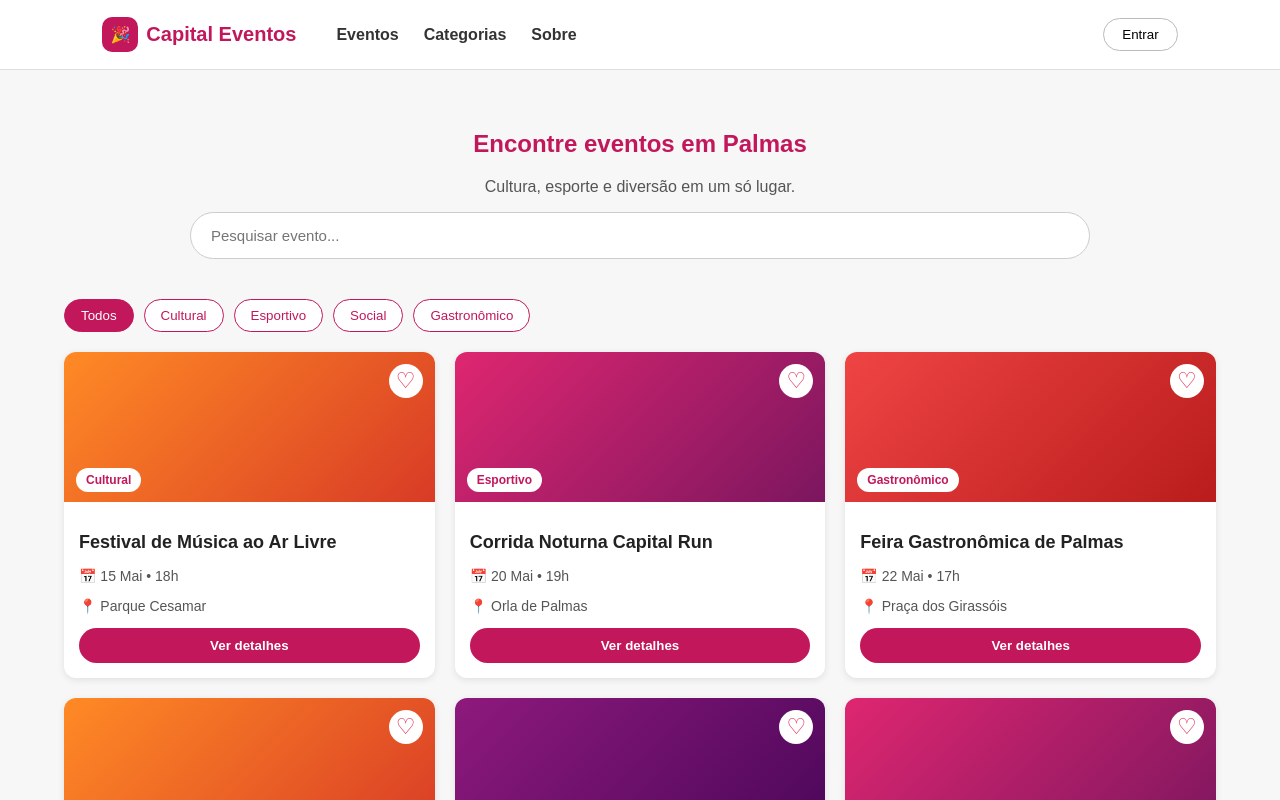
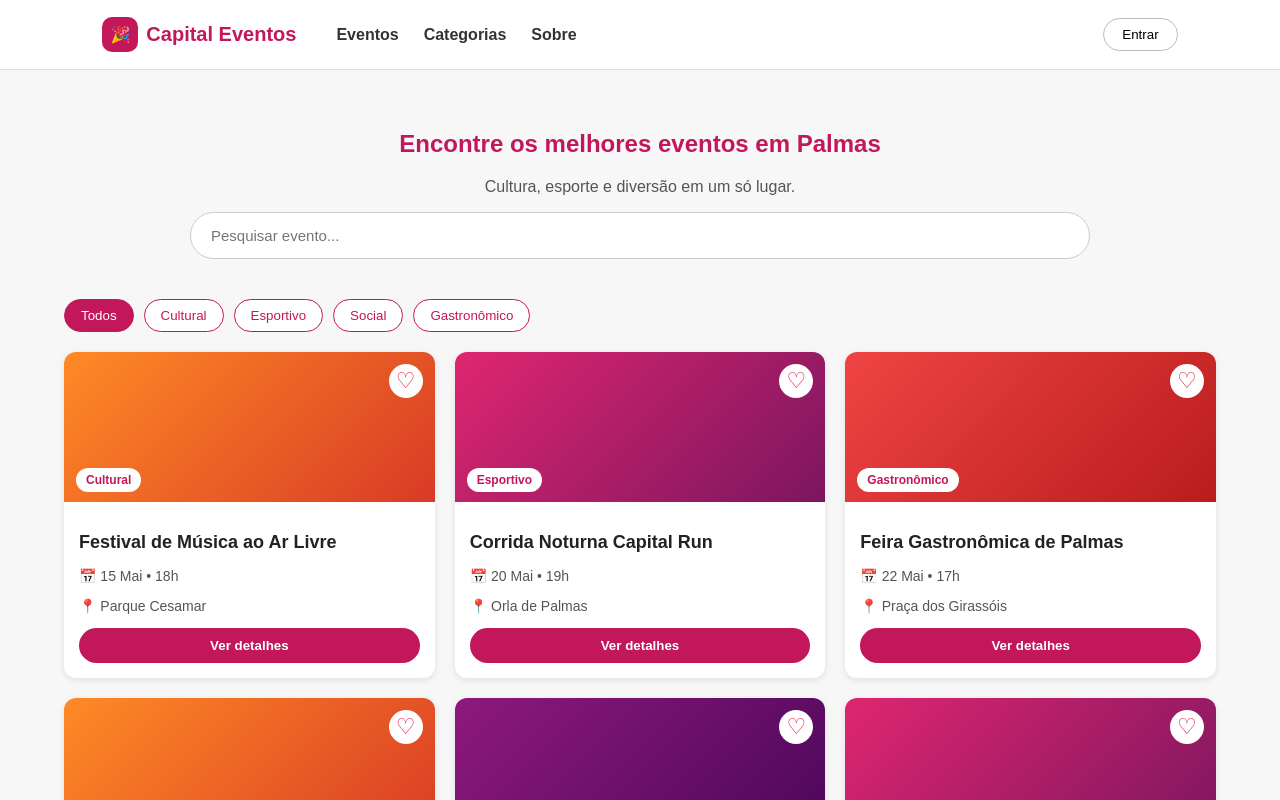
Before and after one commit to R-akel/Capital-Eventos, a React (Vite) app in the folder capital-eventos/: page / in a window 1280 px wide. Shown: the top 800 px of the page. Built offline with nearby package versions, Linux system fonts and the light colour scheme.

Commit message:
Implementação da tela do Capital Eventos

```diff
--- a/capital-eventos/src/pages/Home.jsx
+++ b/capital-eventos/src/pages/Home.jsx
@@ -85,7 +85,7 @@ function Home() {
       <section className="introducao">
 
         <h1>
-          Encontre eventos em Palmas
+          Encontre os melhores eventos em Palmas
         </h1>
 
         <p>
```
